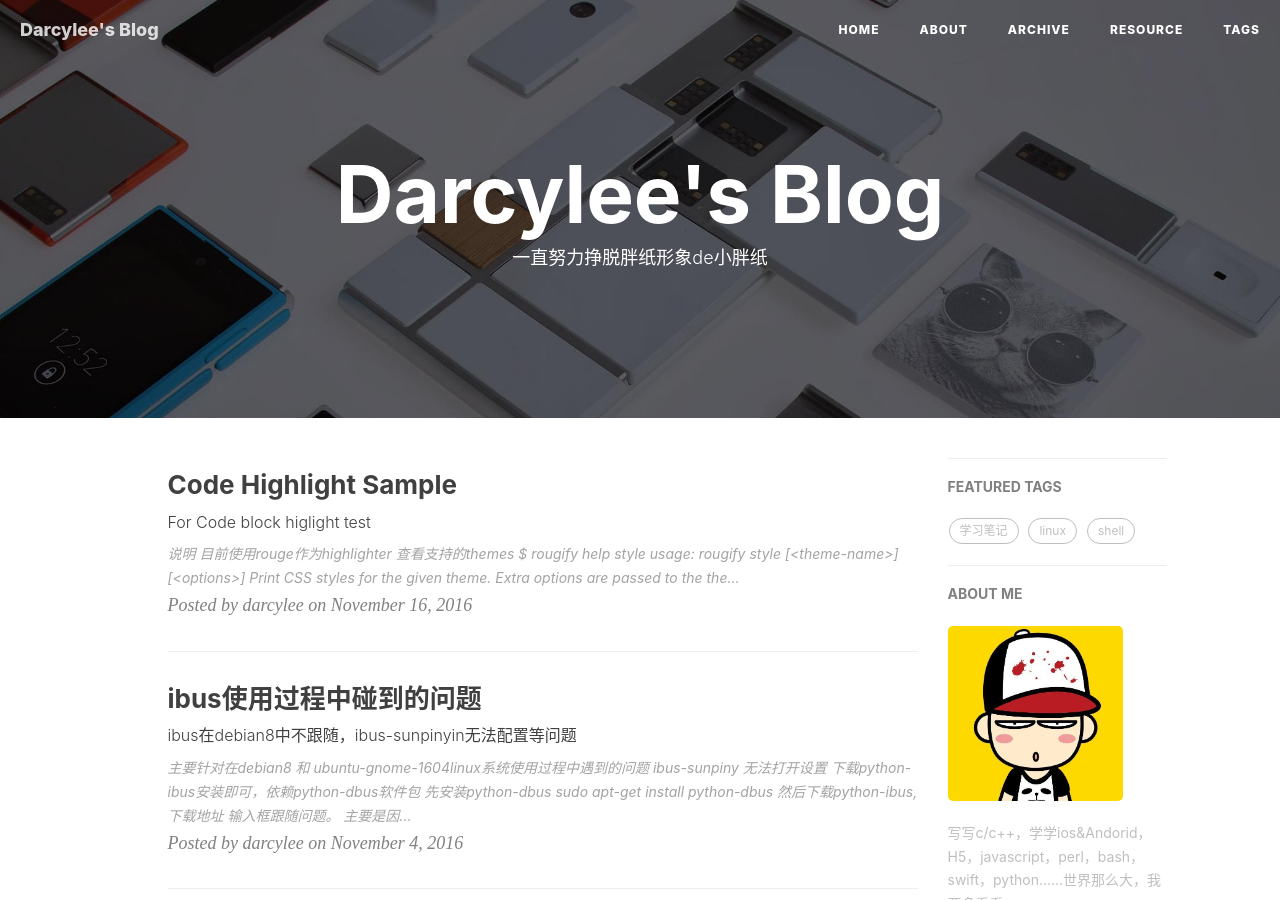
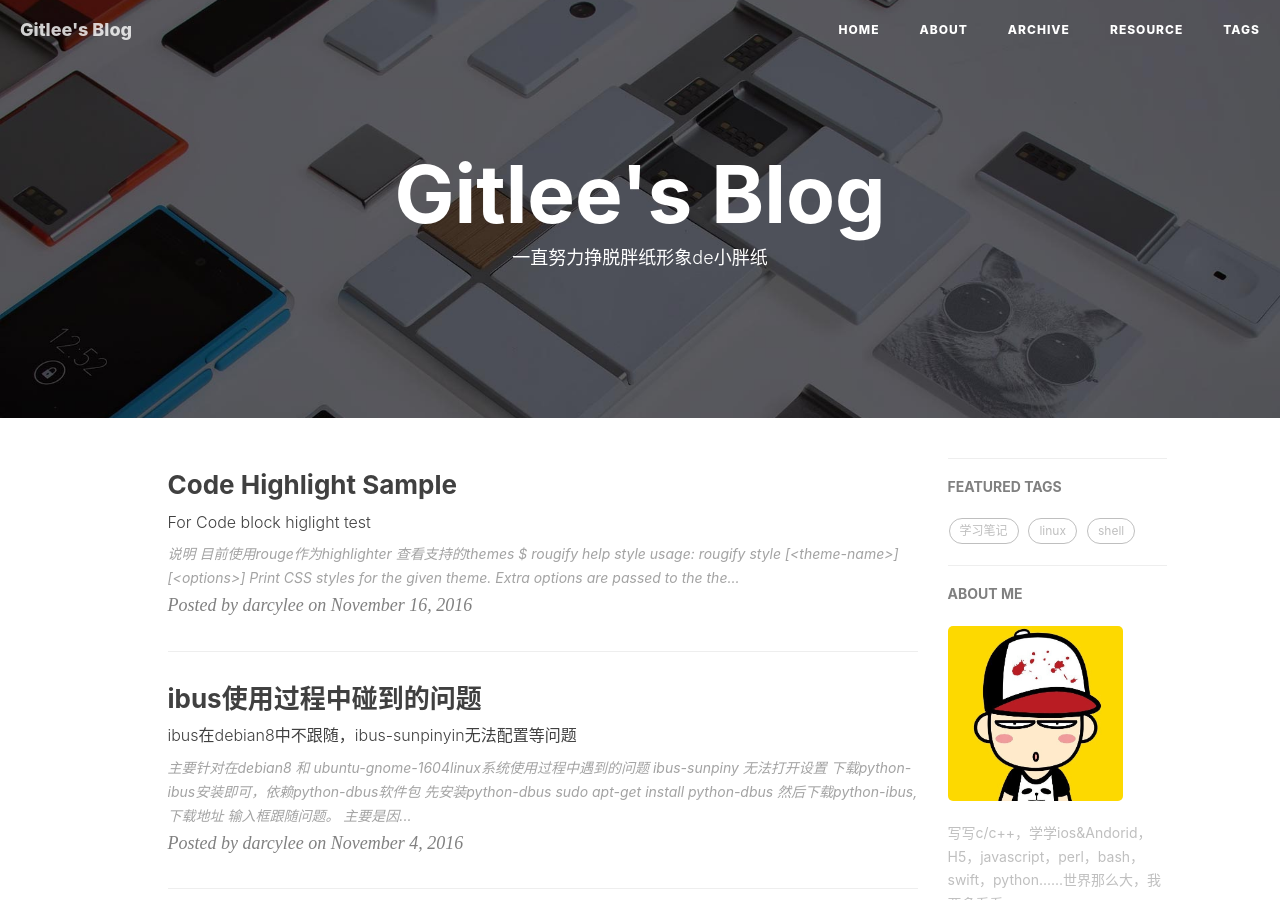
Before and after one commit to darcylee/darcylee.github.io, a Jekyll site: the page built from index.html, in a window 1280 px wide and 900 px high. Built offline with Jekyll 4.4.1, drawn with Linux system fonts in a browser that asks for light colours; nearby versions of some CDN libraries; the list of posts is cut into pages by our own code; comment, search, counter and statistics services are not loaded; some of the changed text lies outside the part shown.

Commit message:
change domian name to www.gitlee.com

```diff
--- a/CNAME
+++ b/CNAME
@@ -1 +1 @@
-www.darcylee.com.cn
+www.gitlee.com
--- a/_config.yml
+++ b/_config.yml
@@ -1,11 +1,11 @@
 # Site settings
-title: "Darcylee's Blog"
-SEOTitle: "Darcylee Blog | 李家泉的博客"
+title: "Gitlee's Blog"
+SEOTitle: "Gitlee Blog | 李家泉的博客"
 header-img: img/home-bg.jpg
 email: darcylee1986@gmail.com
-description: "一个小小小小的嵌入式工程师，程序员，darcylee 这里是 @rucle 的个人博客，与你一起发现更大的世界。"
-keyword: "darcylee, rucle, @rucle, -Li.j!a.泉 Blog, 博客, 个人网站, "
-url: "http://www.darcylee.com.cn"              # your host, for absolute URL
+description: "一个小小小小的嵌入式工程师，程序员，darcylee 这里是 @gitlee 的个人博客，与你一起发现更大的世界。"
+keyword: "darcylee, rucle, @rucle, 李家泉的博客 darcylee Blog, 博客, 个人网站, gitlee blog gitlee"
+url: "http://www.gitlee.com"              # your host, for absolute URL
 baseurl: ""                             # for example, '/blog' if your blog hosted on 'host/blog'
 
 
@@ -69,10 +69,11 @@
 
 # Analytics settings
 # Baidu Analytics
-ba_track_id: 21ec442bb527ffca4aab599ab65721e0
+# ba_track_id: 21ec442bb527ffca4aab599ab65721e0
+ba_track_id: 5a898ca7bdbd80b38db866387473aeca
 # Google Analytics
 #ga_track_id: 'UA-87338131-1'            # Format: UA-xxxxxx-xx
-#ga_domain: www.darcylee.com.cn
+#ga_domain: www.gitlee.com
 
 
 
@@ -97,13 +98,13 @@
 # hotpages: [
 #     {
 #         title: "zephyr项目在macos平台的开发",
-#         href:  "https://www.darcylee.com.cn/2016/08/14/Develop_zephry_project_on_mac/"
+#         href:  "https://www.gitlee.com/2016/08/14/Develop_zephry_project_on_mac/"
 #     }, {
 #         title: "搭建简单的git服务器",
-#         href:  "https://www.darcylee.com.cn/2016/10/10/setup-simple-git-server/"
+#         href:  "https://www.gitlee.com/2016/10/10/setup-simple-git-server/"
 #     },{
 #         title: "命令行连接VPN",
-#         href:  "https://www.darcylee.com.cn/2016/01/29/vpn_on_command_line/"
+#         href:  "https://www.gitlee.com/2016/01/29/vpn_on_command_line/"
 #     }
 # ]
 
--- a/package.json
+++ b/package.json
@@ -2,7 +2,7 @@
     "name": "DL-blog",
     "title": "-Li.j!a.泉 Blog",
     "version": "1.0.0",
-    "homepage": "https://darcylee.com.cn",
+    "homepage": "https://www.gitlee.com",
     "author": "darcylee",
     "devDependencies": {
         "grunt": "~0.4.5",
--- a/sw.js
+++ b/sw.js
@@ -10,7 +10,7 @@
 const RUNTIME = 'runtime';
 const HOSTNAME_WHITELIST = [
   self.location.hostname,
-  "darcylee.com.cn",
+  "www.gitlee.com",
   "yanshuo.io",
   "cdnjs.cloudflare.com"
 ]
```
Also changed, not shown: _posts/2015-11-21-about_this_blog.md (+1 -1 lines), README.md.
